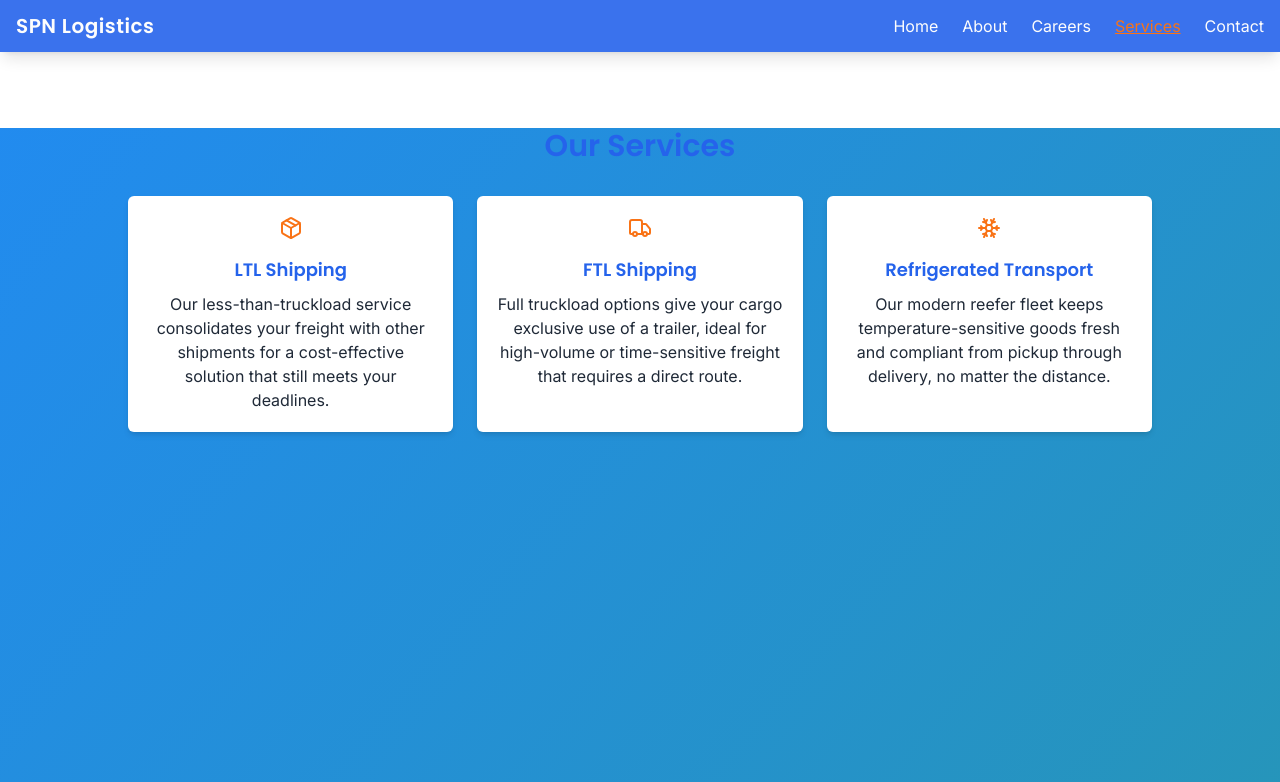
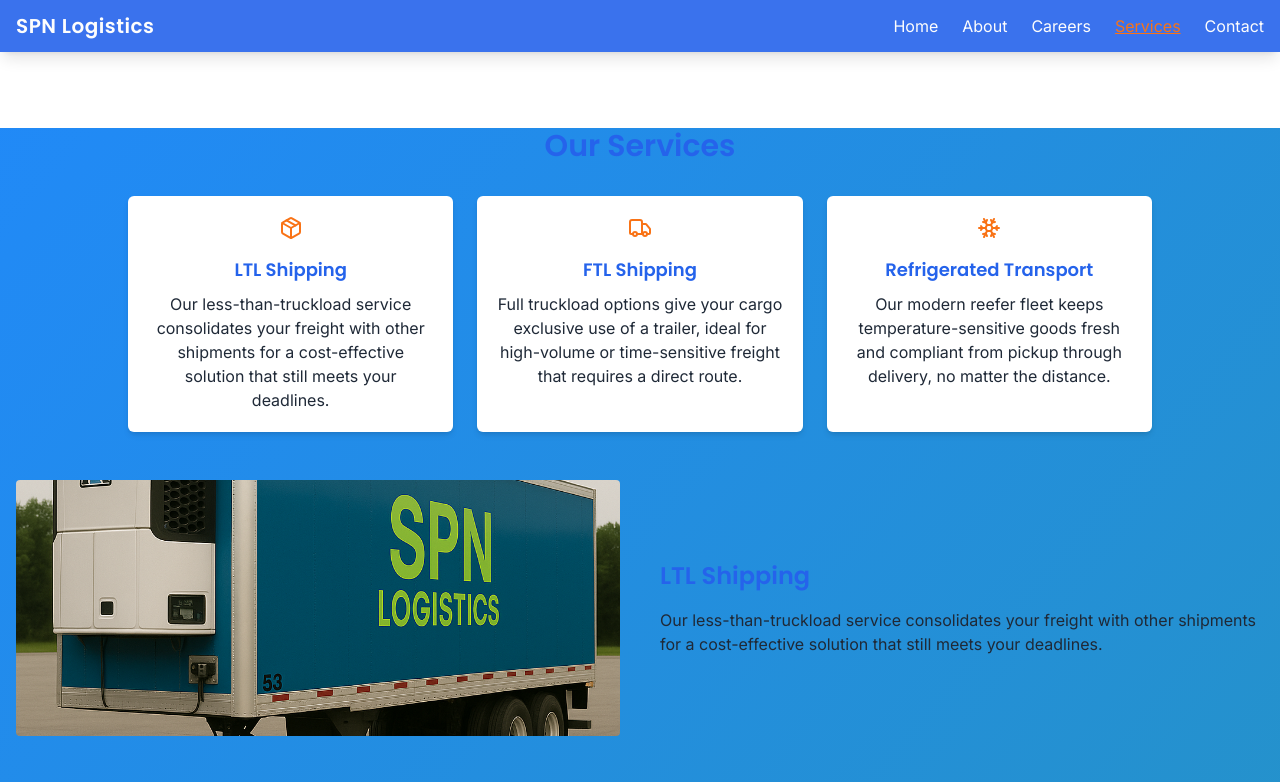
Before and after one commit to Parmjot23/SPN, a React (Vite) app: page /services in a window 1280 px wide. Shown: the top 782 px of the page. Built offline with nearby package versions, Linux system fonts and the light colour scheme.

Commit message:
style: change nav highlight color

```diff
--- a/src/index.css
+++ b/src/index.css
@@ -19,7 +19,7 @@
   @apply inline-block transform transition-all duration-300 text-light font-body;
 }
 .truck-nav-link:hover {
-  @apply text-info scale-110;
+  @apply text-accent scale-110;
 }
 .truck-nav-link.active {
   @apply text-accent underline;
--- a/src/layout/Navbar.tsx
+++ b/src/layout/Navbar.tsx
@@ -58,7 +58,7 @@
               <NavLink
                 to={to}
                 className={({ isActive }) =>
-                  `transition-colors hover:text-accent ${
+                  `transition-colors hover:text-accent focus:outline-none focus:ring-2 focus:ring-accent rounded ${
                     isActive ? "text-accent underline" : ""
                   }`
                 }
--- a/src/pages/Services.tsx
+++ b/src/pages/Services.tsx
@@ -44,6 +44,32 @@
           ))}
         </div>
       </Section>
+      {services.map((service, index) => {
+        const layout = index % 3;
+        const layoutClass =
+          layout === 0
+            ? "md:flex-row"
+            : layout === 1
+            ? "md:flex-row-reverse"
+            : "";
+        return (
+          <Section key={service.slug}>
+            <div className={`flex flex-col items-center gap-6 md:gap-10 ${layoutClass}`}>
+              <img
+                src={service.image}
+                alt={service.title}
+                className="w-full md:w-1/2 h-64 object-cover rounded"
+              />
+              <div className="md:w-1/2 space-y-4 text-center md:text-left">
+                <h3 className="text-2xl font-bold text-primary font-heading">
+                  {service.title}
+                </h3>
+                <p>{service.description}</p>
+              </div>
+            </div>
+          </Section>
+        );
+      })}
     </>
   );
 };
```
